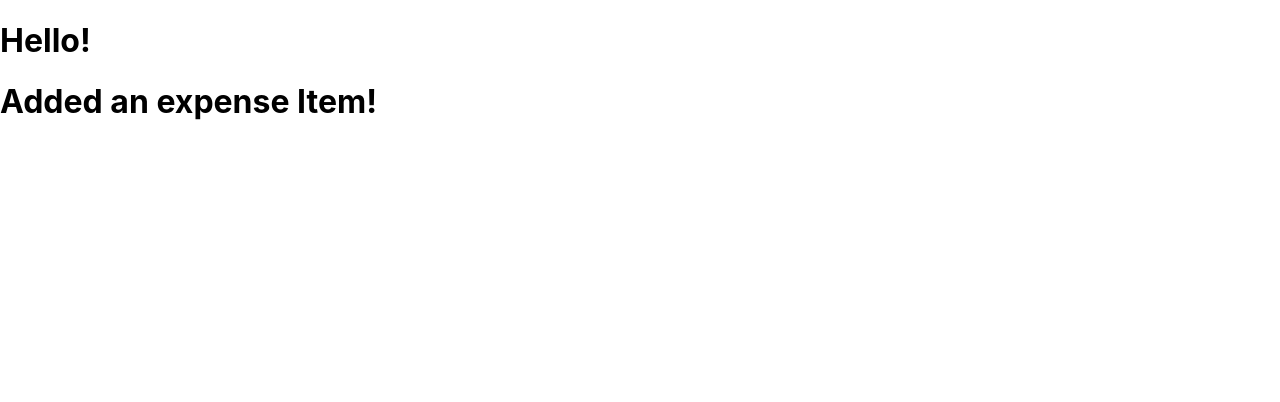
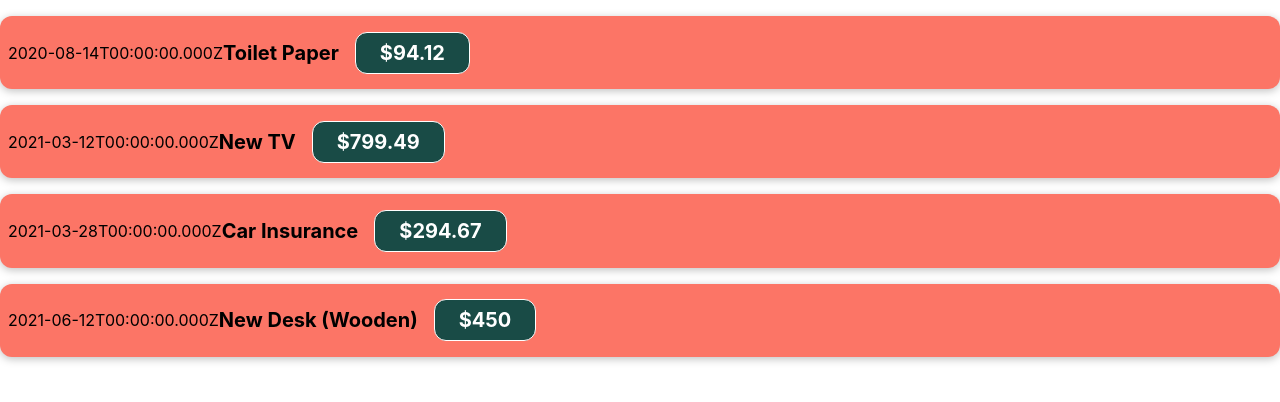
Before and after one commit to pillowsopher/expense-tracking-project, a React (Create React App) app: page / in a window 1280 px wide. Shown: the top 402 px of the page. Built offline with nearby package versions, Linux system fonts and the light colour scheme.

Commit message:
Passed in expenses using Props
Passed in data in expenses using props instead of hard-coded data

```diff
--- a/src/App.js
+++ b/src/App.js
@@ -3,10 +3,58 @@
 import ExpenseItem from "./components/ExpenseItem";
 
 function App() {
+  const expenses = [
+    {
+      id: "e1",
+      title: "Toilet Paper",
+      amount: 94.12,
+      date: new Date(2020, 7, 14),
+    },
+    { id: "e2", title: "New TV", amount: 799.49, date: new Date(2021, 2, 12) },
+    {
+      id: "e3",
+      title: "Car Insurance",
+      amount: 294.67,
+      date: new Date(2021, 2, 28),
+    },
+    {
+      id: "e4",
+      title: "New Desk (Wooden)",
+      amount: 450,
+      date: new Date(2021, 5, 12),
+    },
+  ];
+
   return (
     <div>
-      <h1>Hello!</h1>
-      <ExpenseItem> </ExpenseItem>
+      <ExpenseItem
+        title={expenses[0].title}
+        amount={expenses[0].amount}
+        date={expenses[0].date}
+      >
+        {" "}
+      </ExpenseItem>
+      <ExpenseItem
+        title={expenses[1].title}
+        amount={expenses[1].amount}
+        date={expenses[1].date}
+      >
+        {" "}
+      </ExpenseItem>
+      <ExpenseItem
+        title={expenses[2].title}
+        amount={expenses[2].amount}
+        date={expenses[2].date}
+      >
+        {" "}
+      </ExpenseItem>
+      <ExpenseItem
+        title={expenses[3].title}
+        amount={expenses[3].amount}
+        date={expenses[3].date}
+      >
+        {" "}
+      </ExpenseItem>
     </div>
   );
 }
--- a/src/components/ExpenseItem.css
+++ b/src/components/ExpenseItem.css
@@ -1,4 +1,4 @@
-.expense-item {
+.expense-item-card {
   display: flex;
   justify-content: space-between;
   align-items: center;
@@ -6,7 +6,7 @@
   padding: 0.5rem;
   margin: 1rem 0;
   border-radius: 12px;
-  background-color: #4b4b4b;
+  background-color: #fc7566;
 }
 
 .expense-item__description {
@@ -31,7 +31,7 @@
   font-size: 1rem;
   font-weight: bold;
   color: white;
-  background-color: #40005d;
+  background-color: #194b46;
   border: 1px solid white;
   padding: 0.5rem;
   border-radius: 12px;
--- a/src/components/ExpenseItem.js
+++ b/src/components/ExpenseItem.js
@@ -1,7 +1,15 @@
 import "./ExpenseItem.css";
 
-function ExpenseItem() {
-  return <h1>Added an expense Item!</h1>;
+function ExpenseItem(props) {
+  return (
+    <div className='expense-item-card'>
+      <div>{props.date.toISOString()}</div>
+      <div className='expense-item__description'>
+        <h2>{props.title}</h2>
+        <div className='expense-item__price'>${props.amount} </div>
+      </div>
+    </div>
+  );
 }
 
 export default ExpenseItem;
```
